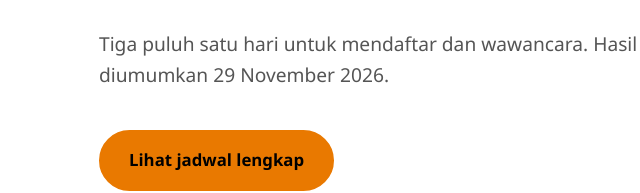
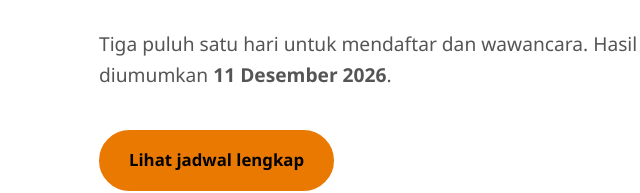
Before and after one commit to cssftui/website, a plain HTML site: page index.html in a window 1280 px wide. Shown: the part 1275-1468 px from the top of the page, 33-673 px from the left. Drawn offline with Linux system fonts and the light colour scheme.

Commit message:
update beranda

```diff
--- a/partials/beranda.html
+++ b/partials/beranda.html
@@ -14,7 +14,7 @@
   <section class="band pad">
     <div class="wrap">
       <h2>Pendaftaran dibuka 17 November.</h2>
-      <p class="lead">Tiga puluh satu hari untuk mendaftar dan wawancara. Hasil diumumkan 29 November 2026.</p>
+      <p class="lead">Tiga puluh satu hari untuk mendaftar dan wawancara. Hasil diumumkan <b>11 Desember 2026</b>.</p>
       <a class="btn" href="#open-recruitment" style="margin-top:20px">Lihat jadwal lengkap</a>
     </div>
   </section>
```
